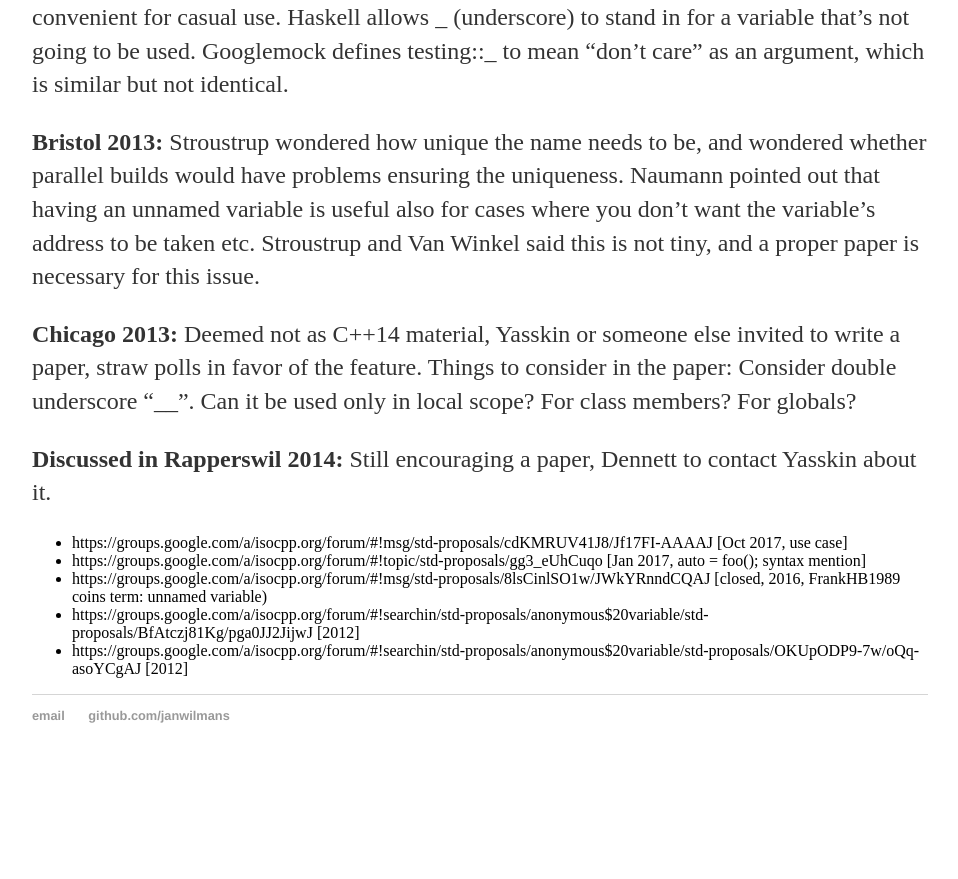
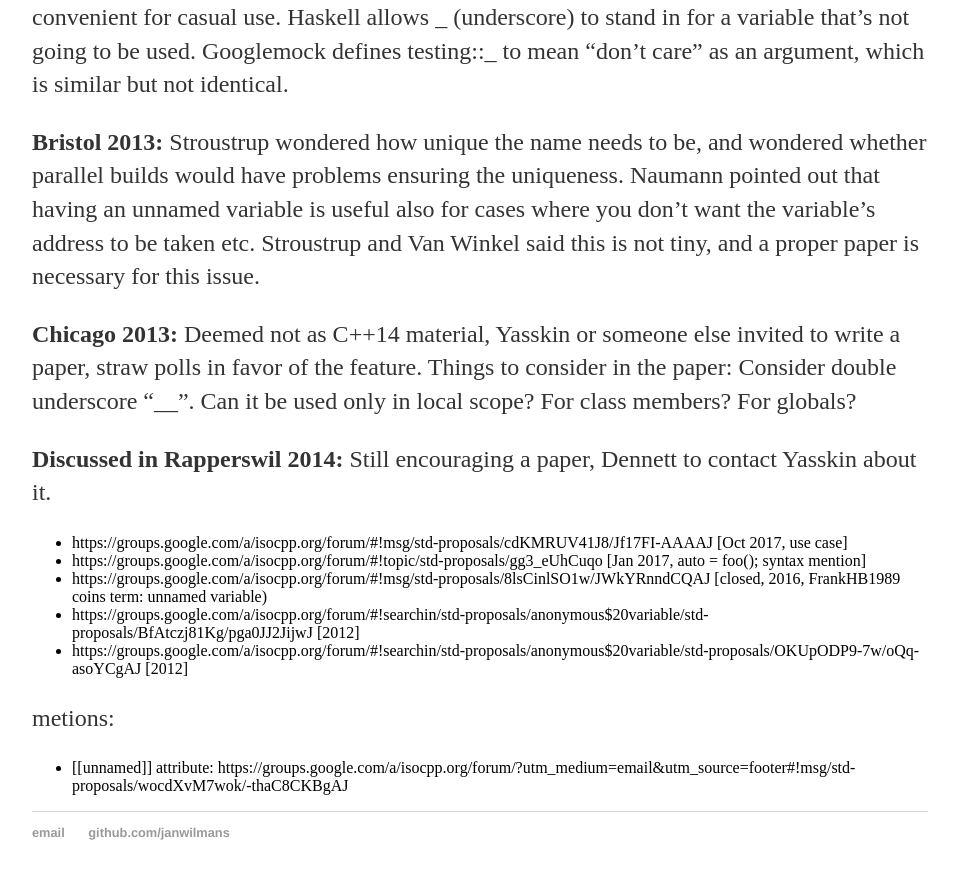
Before and after one commit to janwilmans/janwilmans.github.io, a Jekyll site: the page built from auto.md, in a window 1280 px wide and 900 px high, scrolled down 2573 px. Shown: the top 879 px of the window, without its empty margins (160-1118 px from the left). Built offline with Jekyll 4.4.1, drawn with Linux system fonts in a browser that asks for light colours; our own code applies the rules of GitHub Pages for plain Markdown files; before the commit the page ends 3356 px from its top, so only the background shows below that.

Commit message:
Update auto.md

```diff
--- a/auto.md
+++ b/auto.md
@@ -119,3 +119,6 @@ to allow multiple such variables on the same line. These are pretty verbose and
 - https://groups.google.com/a/isocpp.org/forum/#!msg/std-proposals/8lsCinlSO1w/JWkYRnndCQAJ [closed, 2016, FrankHB1989 coins term: unnamed variable)
 - https://groups.google.com/a/isocpp.org/forum/#!searchin/std-proposals/anonymous$20variable/std-proposals/BfAtczj81Kg/pga0JJ2JijwJ [2012]
 - https://groups.google.com/a/isocpp.org/forum/#!searchin/std-proposals/anonymous$20variable/std-proposals/OKUpODP9-7w/oQq-asoYCgAJ [2012]
+
+metions:
+- [[unnamed]] attribute: https://groups.google.com/a/isocpp.org/forum/?utm_medium=email&utm_source=footer#!msg/std-proposals/wocdXvM7wok/-thaC8CKBgAJ
```
